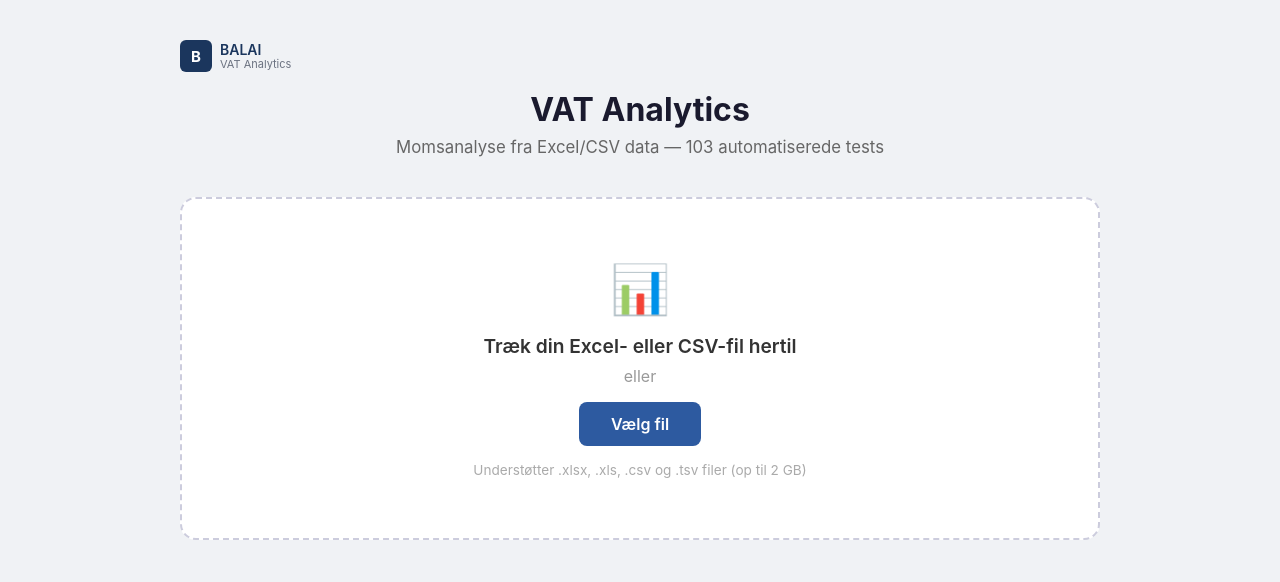
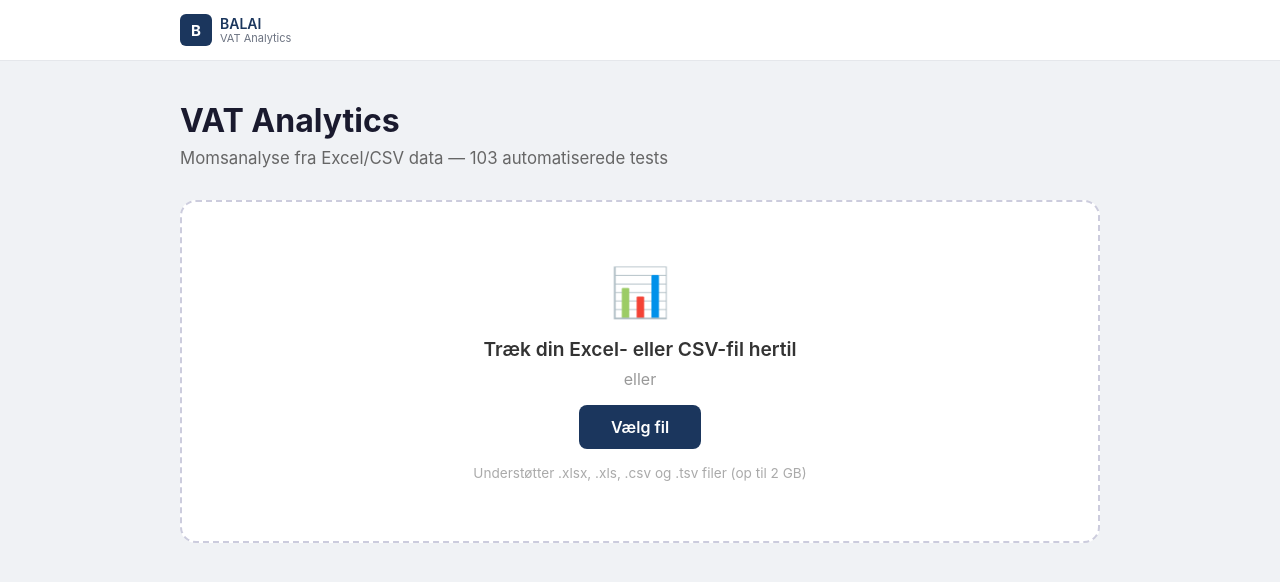
Before and after one commit to Bal1979/vat-analytics-app, a FastAPI app: page / in a window 1280 px wide. Shown: the top 582 px of the page. Run offline with FastAPI, Linux system fonts and the light colour scheme; the visitor is signed in with stand-in values (Sample User, id 1); data comes from the database, SQL or seed files in the repository.

Commit message:
VAT Analytics UI: hvid top-banner med lockup, venstrestillet overskrift, navy knapper (ens udtryk)

```diff
--- a/backend/static/style.css
+++ b/backend/static/style.css
@@ -3,19 +3,23 @@
 body { font-family: -apple-system, BlinkMacSystemFont, 'Segoe UI', Roboto, sans-serif; background: #f0f2f5; color: #1a1a2e; min-height: 100vh; }
 .container { max-width: 960px; margin: 0 auto; padding: 40px 20px; }
 
+/* === Bal AI top-banner === */
+.balai-banner { background: #fff; border-bottom: 1px solid #e5e7eb; }
+.balai-banner-inner { max-width: 960px; margin: 0 auto; padding: 14px 20px; display: flex; align-items: center; gap: 1rem; }
+
 /* === Header === */
-header { text-align: center; margin-bottom: 40px; }
+header { text-align: left; margin-bottom: 32px; }
 h1 { font-size: 2rem; color: #1a1a2e; margin-bottom: 8px; }
 .subtitle { color: #666; font-size: 1.05rem; }
 
 /* === Upload === */
 .upload-area { background: white; border: 2px dashed #ccd; border-radius: 16px; padding: 60px 40px; text-align: center; transition: all 0.3s; cursor: pointer; }
-.upload-area:hover, .upload-area.dragover { border-color: #2d5aa0; background: #f8faff; transform: translateY(-2px); box-shadow: 0 8px 25px rgba(45,90,160,0.15); }
+.upload-area:hover, .upload-area.dragover { border-color: #1B365D; background: #f8faff; transform: translateY(-2px); box-shadow: 0 8px 25px rgba(27,54,93,0.15); }
 .upload-icon { font-size: 3rem; margin-bottom: 16px; }
 .upload-text { font-size: 1.2rem; font-weight: 600; color: #333; margin-bottom: 8px; }
 .upload-hint { color: #999; margin-bottom: 16px; }
-.upload-btn { display: inline-block; background: #2d5aa0; color: white; padding: 12px 32px; border-radius: 8px; font-size: 1rem; font-weight: 600; cursor: pointer; }
-.upload-btn:hover { background: #1e4480; }
+.upload-btn { display: inline-block; background: #1B365D; color: white; padding: 12px 32px; border-radius: 8px; font-size: 1rem; font-weight: 600; cursor: pointer; }
+.upload-btn:hover { background: #2E5C8A; }
 .upload-formats { color: #aaa; font-size: 0.85rem; margin-top: 16px; }
 
 /* === Progress === */
--- a/backend/templates/index.html
+++ b/backend/templates/index.html
@@ -8,14 +8,18 @@
     <link rel="stylesheet" href="/static/style.css?v=20260618">
 </head>
 <body>
+    <div class="balai-banner">
+        <div class="balai-banner-inner">
+            <a class="balai-home" href="https://www.balai.dk" title="Tilbage til balai.dk">
+              <span class="balai-home-mark" aria-hidden="true">B</span>
+              <span class="balai-home-text">
+                <span class="balai-home-top">BALAI</span>
+                <span class="balai-home-sub">VAT Analytics</span>
+              </span>
+            </a>
+        </div>
+    </div>
     <div class="container">
-        <a class="balai-home" href="https://www.balai.dk" title="Tilbage til balai.dk" style="margin-bottom:18px">
-          <span class="balai-home-mark" aria-hidden="true">B</span>
-          <span class="balai-home-text">
-            <span class="balai-home-top">BALAI</span>
-            <span class="balai-home-sub">VAT Analytics</span>
-          </span>
-        </a>
         <header>
             <h1>VAT Analytics</h1>
             <p class="subtitle">Momsanalyse fra Excel/CSV data — 103 automatiserede tests</p>
```
